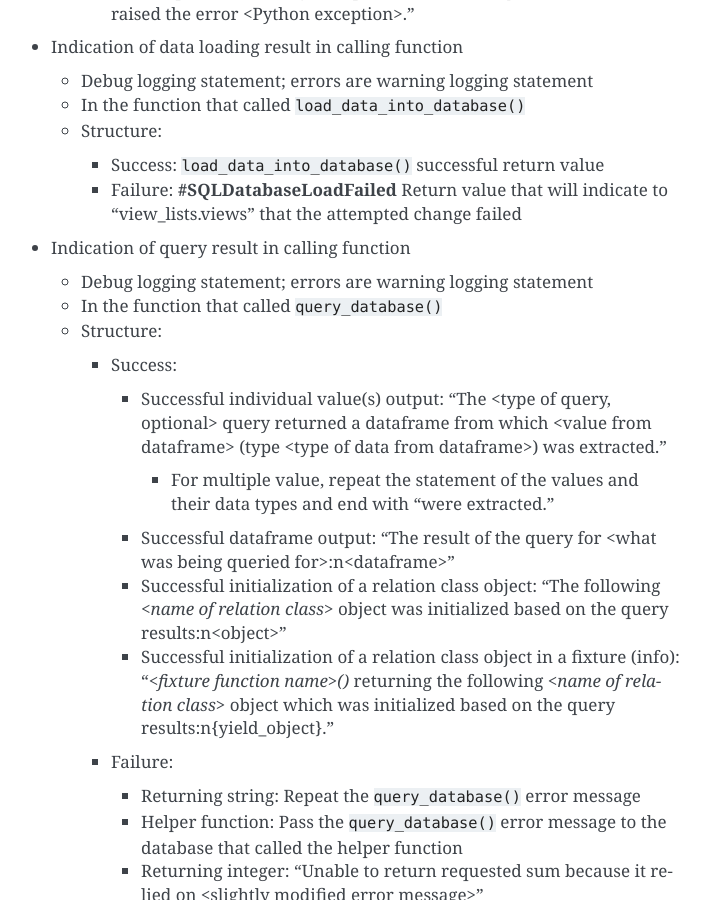
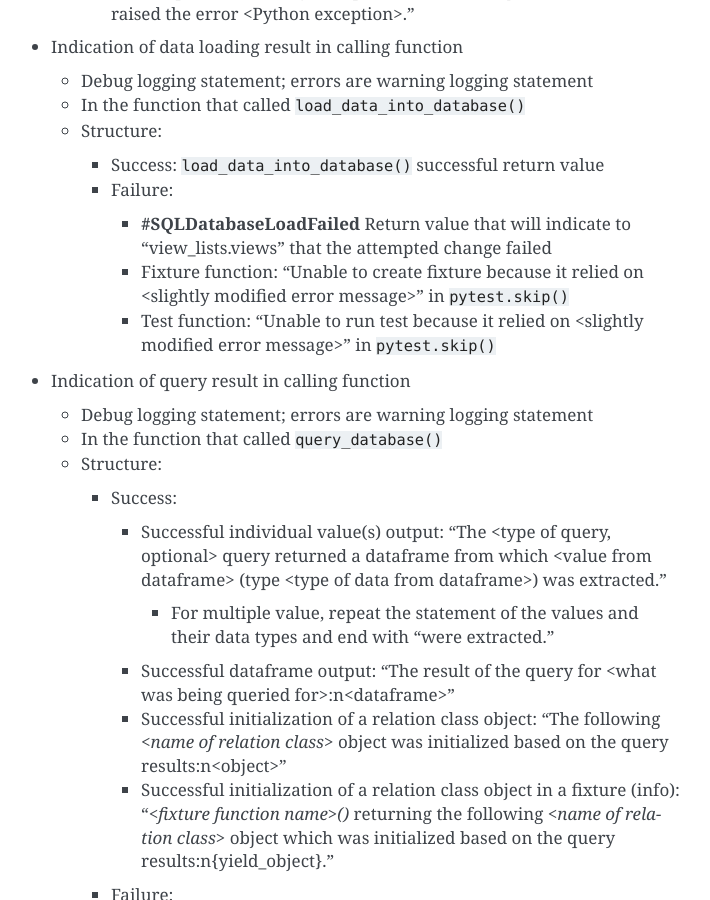
Before and after one commit to ereiskind/nolcat, a Sphinx documentation site: the page built from docs/source/code_style_guide.rst, in a window 1280 px wide and 900 px high, scrolled down 7792 px. Shown: the whole window, without its empty margins (399-1109 px from the left). Built offline with Sphinx 7.4.7, drawn with Linux system fonts in a browser that asks for light colours.

```diff
--- a/docs/source/code_style_guide.rst
+++ b/docs/source/code_style_guide.rst
@@ -264,7 +264,11 @@
   * Structure:
 
     * Success: ``load_data_into_database()`` successful return value
-    * Failure: **#SQLDatabaseLoadFailed** Return value that will indicate to "view_lists.views" that the attempted change failed
+    * Failure:
+
+      * **#SQLDatabaseLoadFailed** Return value that will indicate to "view_lists.views" that the attempted change failed
+      * Fixture function: "Unable to create fixture because it relied on <slightly modified error message>" in ``pytest.skip()``
+      * Test function: "Unable to run test because it relied on <slightly modified error message>" in ``pytest.skip()``
 
 * Indication of query result in calling function
 
```
Also changed, not shown: 1 other file.
